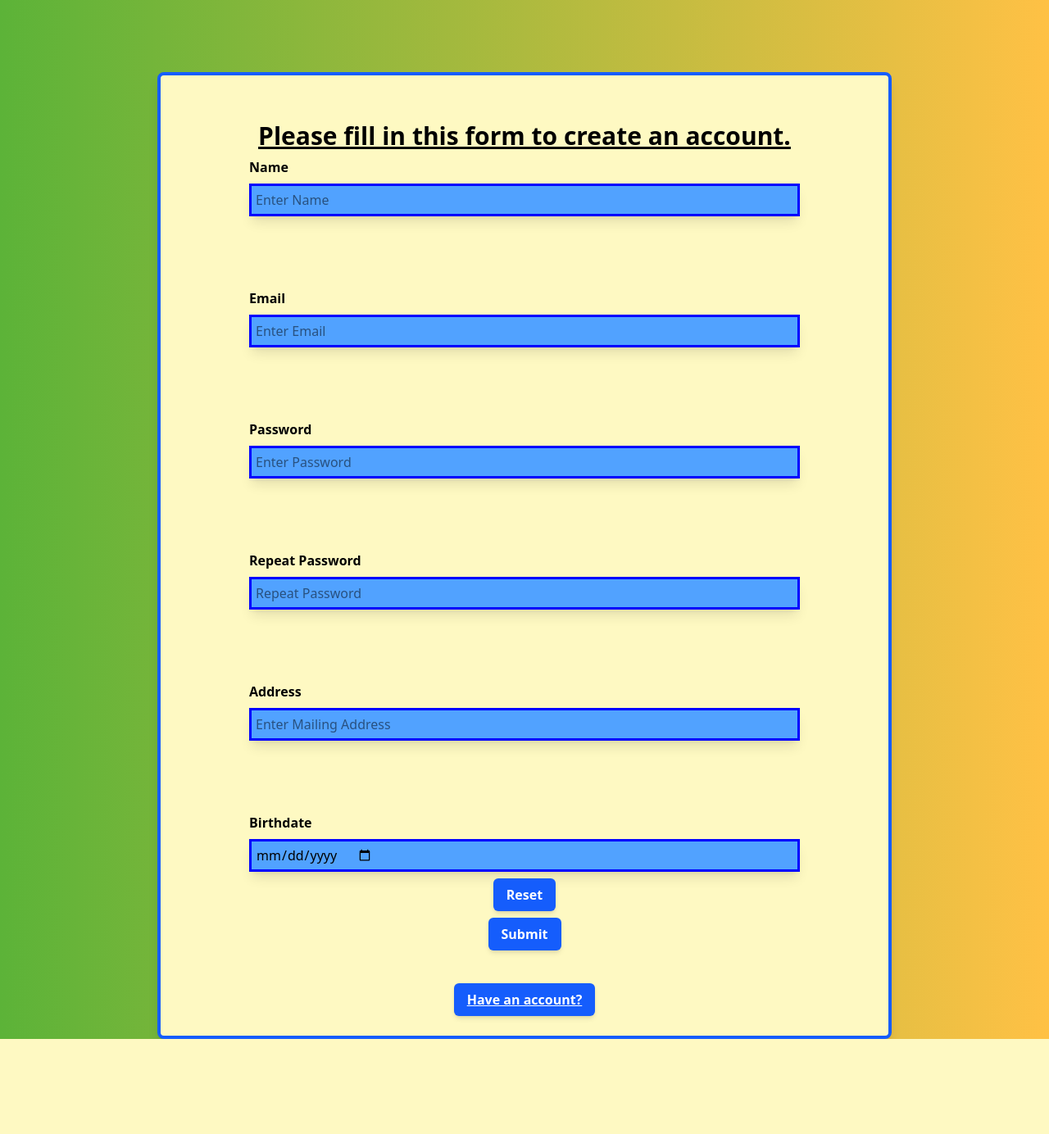
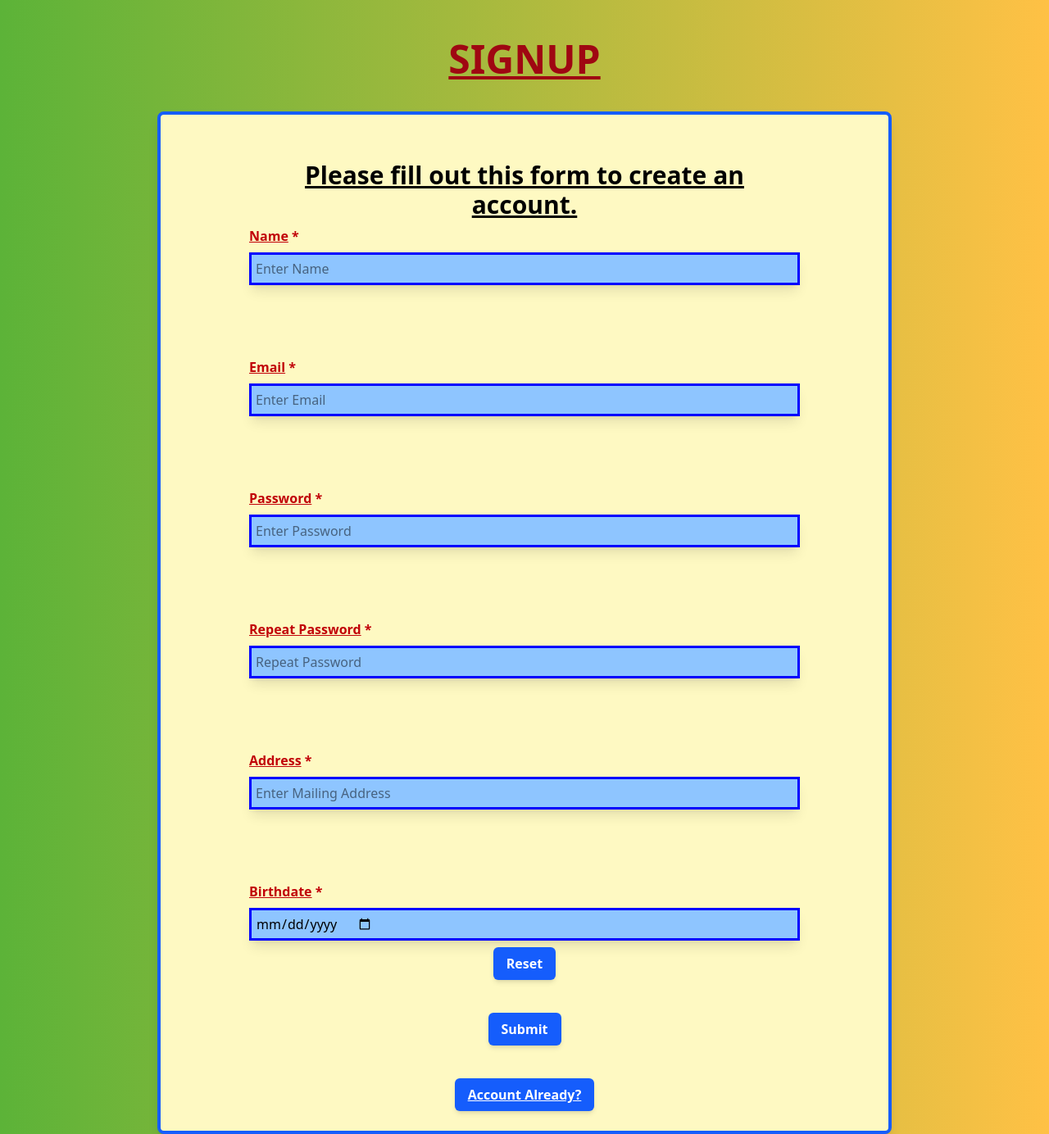
Before and after one commit to Brooklyn-STEAM/10052-Battling-Food-Insecurity-Through-a-Crowdsourced-Platform, a Flask app: page /signup in a window 1280 px wide. Shown: the whole page at 82% size. Before the commit the page ends 1268 px from the top, so only its background shows below. Run offline with Flask 3, Linux system fonts and the light colour scheme.

Commit message:
add_subtle_changes (#11)

```diff
--- a/templates/signup.html.jinja
+++ b/templates/signup.html.jinja
@@ -12,42 +12,46 @@
 <body style="background-image: linear-gradient(to right, #5CB338, #FFC145);">
   <br>
   <br>
+  <h1 class="text-5xl font-extrabold text-center text-red-800 underline uppercase">
+    signup
+  </h1>
   <form method="post"
     class="modal-content animate bg-yellow-100 p-6 rounded-lg max-w-4xl mx-auto mt-10 shadow-lg border-4 border-blue-600 items-center">
     {# Creates a 3px gap with a maximum with of 4xl and makes everything in the div in the center #}
     <div class="grid gap-2 max-w-2xl mx-auto ">
       <br>
-      <p style="text-align: center" class="text-3xl font-bold underline">Please fill in this form to create an account.
+      <p style="text-align: center" class="text-3xl font-bold underline">Please fill out this form to create an account.
       </p>
       {# The label makes the user write the email#}
-      <label for="name"><b>Name</b></label>
+      <label for="name"><b class="text-red-700 underline">Name</b><b class="text-red-700"> *</b></label>
       <input type="text" placeholder="Enter Name" name="name" style="border:3px solid blue; padding: 5px"
-        class="bg-blue-400 p-2 flex items-center justify-between shadow-lg border-b-4 border-blue-600" required>
+        class="bg-blue-300 p-2 flex items-center justify-between shadow-lg border-b-4 border-blue-600" required>
       <br><br><br>
-      <label for="email"><b>Email</b></label>
+      <label for="email"><b class="text-red-700 underline">Email</b> <b class="text-red-700"> *</b></label>
       <input type="text" placeholder="Enter Email" name="email" style="border:3px solid blue; padding: 5px"
-        class="bg-blue-400 p-2 flex items-center justify-between shadow-lg border-b-4 border-blue-600" required>
+        class="bg-blue-300 p-2 flex items-center justify-between shadow-lg border-b-4 border-blue-600" required>
       <br><br><br>
 
       {# The label makes the user write the password #}
-      <label for="psw"><b>Password</b></label>
+      <label for="psw"><b class="text-red-700 underline">Password</b> <b class="text-red-700"> *</b></label>
       <input type="password" placeholder="Enter Password" name="password" style="border:3px solid blue; padding: 5px"
-        class="bg-blue-400 p-2 flex items-center justify-between shadow-lg border-b-4 border-blue-600" required>
+        class="bg-blue-300 p-2 flex items-center justify-between shadow-lg border-b-4 border-blue-600" required>
       <br><br><br>
       {# The label makes the user repeat the password #}
-      <label for="psw-repeat"><b>Repeat Password</b></label>
+      <label for="psw-repeat"><b class="text-red-700 underline">Repeat Password</b> <b class="text-red-700">
+          *</b></label>
       <input type="password" placeholder="Repeat Password" name="repeat_password"
         style="border:3px solid blue; padding: 5px"
-        class="bg-blue-400 p-2 flex items-center justify-between shadow-lg border-b-4 border-blue-600" required>
+        class="bg-blue-300 p-2 flex items-center justify-between shadow-lg border-b-4 border-blue-600" required>
       <br><br><br>
       {# The label makes the user write the address#}
-      <label><b>Address</b></label>
+      <label><b class="text-red-700 underline">Address</b> <b class="text-red-700"> *</b></label>
       <input type="text" placeholder="Enter Mailing Address" name="address" style="border:3px solid blue; padding: 5px"
-        class="bg-blue-400 p-2 flex items-center justify-between shadow-lg border-b-4 border-blue-600" required>
+        class="bg-blue-300 p-2 flex items-center justify-between shadow-lg border-b-4 border-blue-600" required>
       <br><br><br>
-      <label for="birthdate"><b>Birthdate</b></label>
+      <label for="birthdate"><b class="text-red-700 underline">Birthdate</b> <b class="text-red-700"> *</b></label>
       <input type="date" placeholder="Enter Birthday" name="birthdate" style="border:3px solid blue; padding: 5px"
-        class="bg-blue-400 p-2 flex items-center justify-between shadow-lg border-b-4 border-blue-600" required>
+        class="bg-blue-300 p-2 flex items-center justify-between shadow-lg border-b-4 border-blue-600" required>
       {# Creates buttons for the reset and the submit and the class and style makes the color and alignment #}
       <div style="text-align: center;">
         <button
@@ -56,6 +60,7 @@
           Reset
       </div>
       </button>
+      <br>
       <div style="text-align: center;">
         {# Creates a button that when clicked submits the form #}
         <button
@@ -72,7 +77,7 @@
         <button type="submit"
           class="bg-blue-600 hover:bg-blue-700 text-white font-semibold py-2 px-4 rounded-md shadow-md transition duration-150 ease-in-out justify-center text-center">
           <a href="/login" style="color: white; text-decoration-line: underline;">
-            Have an account?
+            Account Already?
           </a>
       </div>
       </button>
```
Also changed, not shown: templates/homepage.html.jinja (+15 -3 lines), templates/login.html.jinja (+11 -9 lines).
